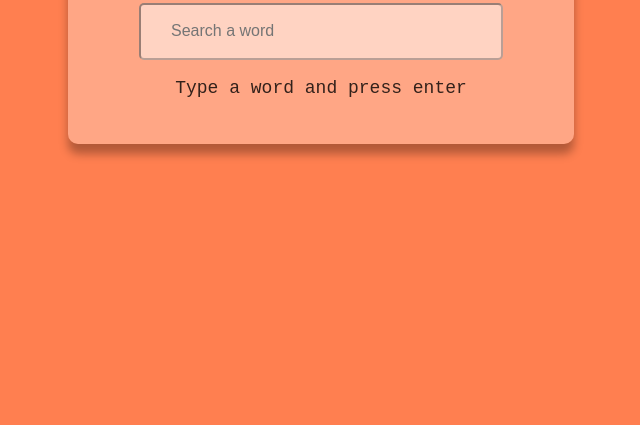
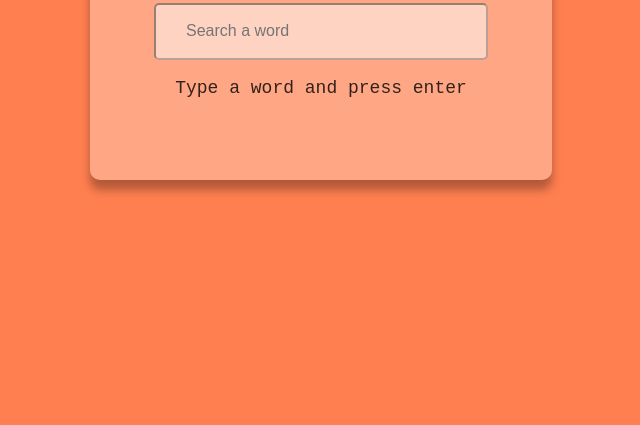
Before and after one commit to itxnargis/english-dictionary, a plain HTML site: page index.html in a window 1280 px wide. Shown: the part 375-800 px from the top of the page, without its empty margins (319-959 px from the left). Drawn offline with Linux system fonts and the light colour scheme.

Commit message:
fix : imput style

```diff
--- a/style.css
+++ b/style.css
@@ -10,12 +10,11 @@ body {
 
 .container {
     background-color: rgba(255, 255, 255, 0.3);
-    padding: 28px;
+    padding: 4rem;
     border-radius: 10px;
     box-shadow: 0 10px 10px rgba(0, 0, 0, 0.3);
-    width: 85%;
     text-align: center;
-    max-width: 450px;
+    max-width: 90%;
     font-size: 18px;
 }
 
@@ -24,7 +23,7 @@ body {
 }
 
 .input {
-    width: 300px;
+    width: 270px;
     height: 53px;
    font-size: 16px;
    background-color: rgba(255, 255, 255, 0.5);
```
Also changed, not shown: index.html (+0 -2 lines).
